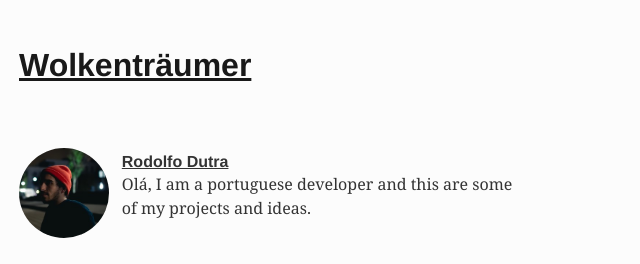
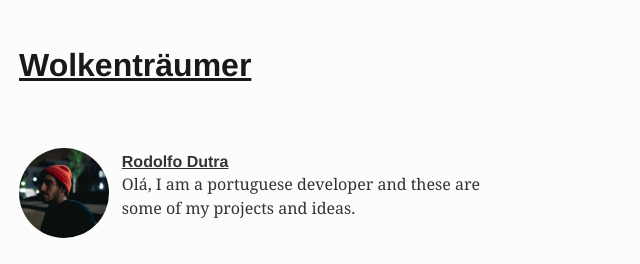
Before and after one commit to deer-rodolfo/deer-blog, a Gatsby site: page / in a window 1280 px wide. Shown: the top 264 px of the page, 173-813 px from the left. Built offline with nearby package versions, Linux system fonts and the light colour scheme; Gatsby itself is replaced by a stand-in of ours; some packages are replaced by stand-ins of ours.

Commit message:
change this to these in bio

```diff
--- a/src/components/bio.js
+++ b/src/components/bio.js
@@ -39,7 +39,7 @@ const Bio = () => {
           </a>
         </h4>
         <p>
-          Olá, I am a portuguese developer and this are some of my projects and
+          Olá, I am a portuguese developer and these are some of my projects and
           ideas.
         </p>
       </div>
```
